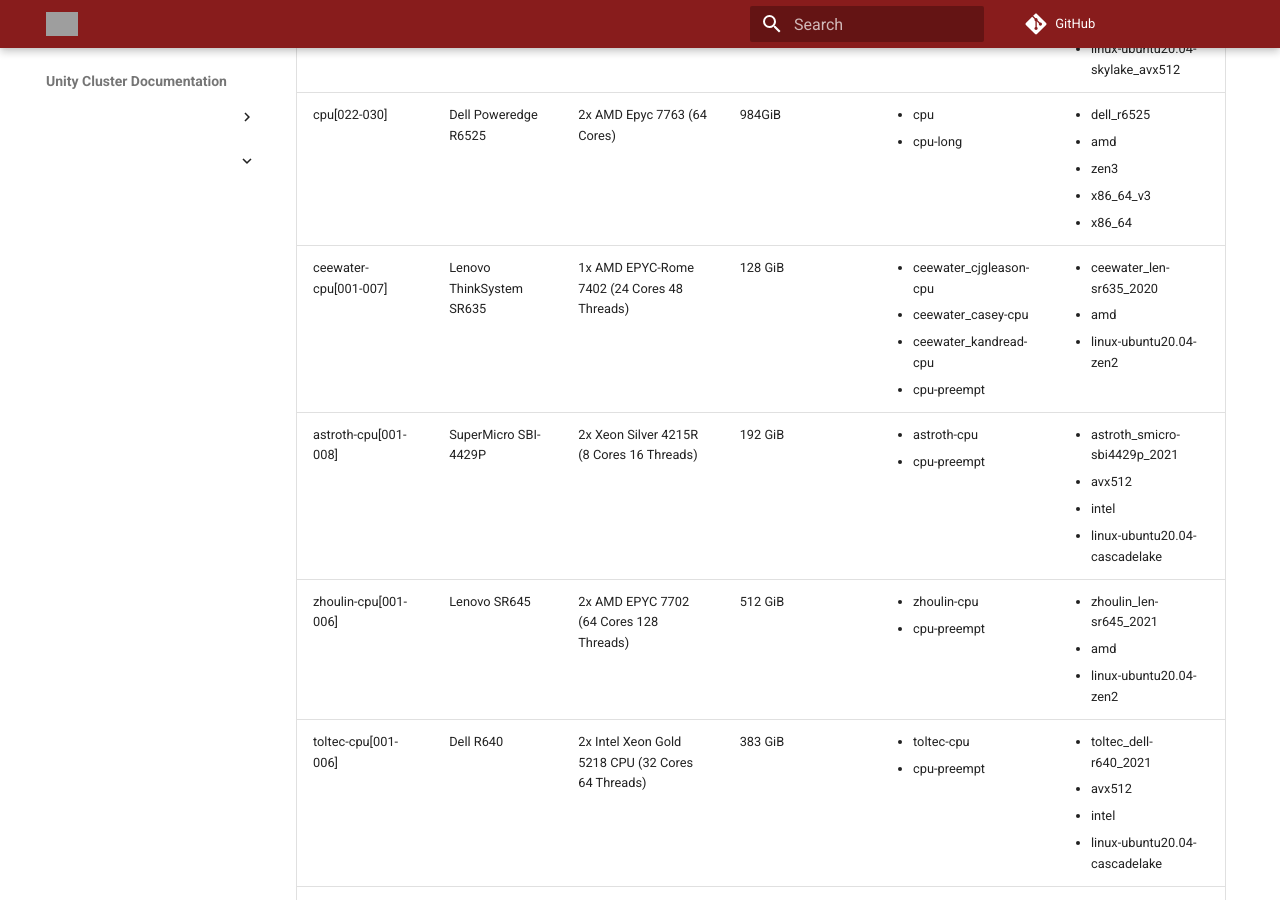
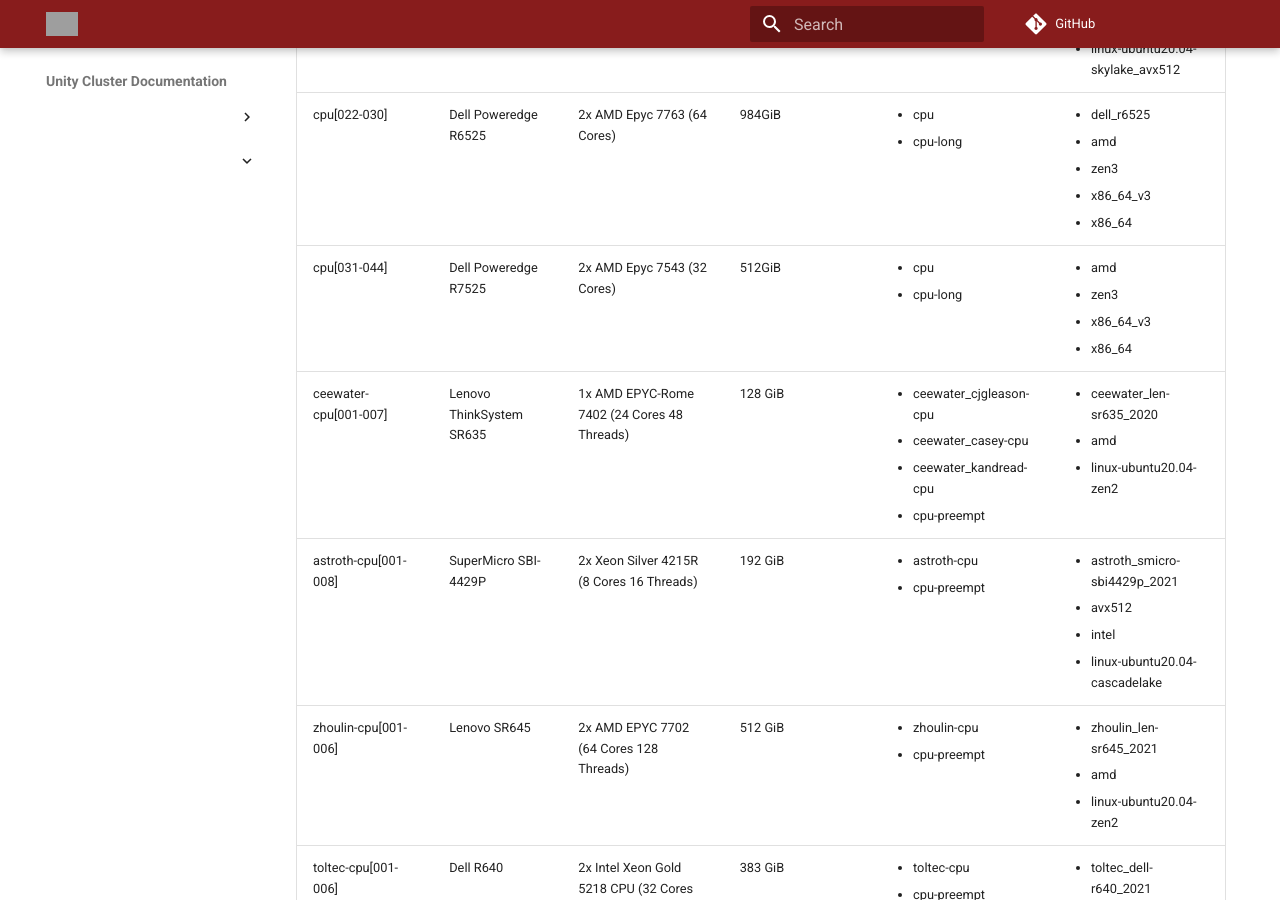
Before and after one commit to UMass-RC/unity-docs, an MkDocs documentation site: the page built from docs/technical/nodelist.md, in a window 1280 px wide and 900 px high, scrolled down 726 px. Built offline with MkDocs 1.6.1 and Material for MkDocs 9.7.7, drawn with Linux system fonts in a browser that asks for light colours; comment, search, counter and statistics services are not loaded; grey boxes are pictures that could not be loaded.

Commit message:
Added new 2U CPU Expansion Nodes

```diff
--- a/sheets-to-md/output/cpu-nodes.md
+++ b/sheets-to-md/output/cpu-nodes.md
@@ -3,6 +3,7 @@
 | cpu[001-008]              | Lenovo ThinkSystem SD530 | 2x Intel Xeon Gold 6126 (12 Cores 24 Threads)     | 192 GiB (Node(s) 15-8) 384 GiB (Nodes 2-4) | <ul><li>cpu</li><li>cpu-long</li></ul>                                                                                | <ul><li>len-sd530_2018</li><li>avx512</li><li>intel</li><li>linux-ubuntu20.04-skylake_avx512</li></ul>            |
 | cpu[013-025]              | Dell Poweredge R640      | 2x Intel Xeon Gold 6148 (20 Cores 40 Threads)     | 192 GiB                                    | <ul><li>cpu</li><li>cpu-long</li></ul>                                                                                | <ul><li>dell-r640_2020</li<li>avx512</li><li>intel</li><li>linux-ubuntu20.04-skylake_avx512</li></ul>             |
 | cpu[022-030]              | Dell Poweredge R6525     | 2x AMD Epyc 7763 (64 Cores)                       | 984GiB                                     | <ul><li>cpu</li><li>cpu-long</li></ul>                                                                                | <ul><li>dell_r6525</li><li>amd</li><li>zen3</li><li>x86_64_v3</li><li>x86_64</li></ul>                            |
+| cpu[031-044]              | Dell Poweredge R7525     | 2x AMD Epyc 7543 (32 Cores)                       | 512GiB                                     | <ul><li>cpu</li><li>cpu-long</li></ul>                                                                                | <ul><li>amd</li><li>zen3</li><li>x86_64_v3</li><li>x86_64</li></ul>                                               |
 | ceewater-cpu[001-007]     | Lenovo ThinkSystem SR635 | 1x AMD EPYC-Rome 7402 (24 Cores 48 Threads)       | 128 GiB                                    | <ul><li>ceewater_cjgleason-cpu</li><li>ceewater_casey-cpu</li><li>ceewater_kandread-cpu</li><li>cpu-preempt</li></ul> | <ul><li>ceewater_len-sr635_2020</li><li>amd</li><li>linux-ubuntu20.04-zen2</li></ul>                              |
 | astroth-cpu[001-008]      | SuperMicro SBI-4429P     | 2x Xeon Silver 4215R (8 Cores 16 Threads)         | 192 GiB                                    | <ul><li>astroth-cpu</li><li>cpu-preempt</li></ul>                                                                     | <ul><li>astroth_smicro-sbi4429p_2021</li><li>avx512</li><li>intel</li><li>linux-ubuntu20.04-cascadelake</li></ul> |
 | zhoulin-cpu[001-006]      | Lenovo SR645             | 2x AMD EPYC 7702 (64 Cores 128 Threads)           | 512 GiB                                    | <ul><li>zhoulin-cpu</li><li>cpu-preempt</li></ul>                                                                     | <ul><li>zhoulin_len-sr645_2021</li><li>amd</li><li>linux-ubuntu20.04-zen2</li></ul>                               |
```
